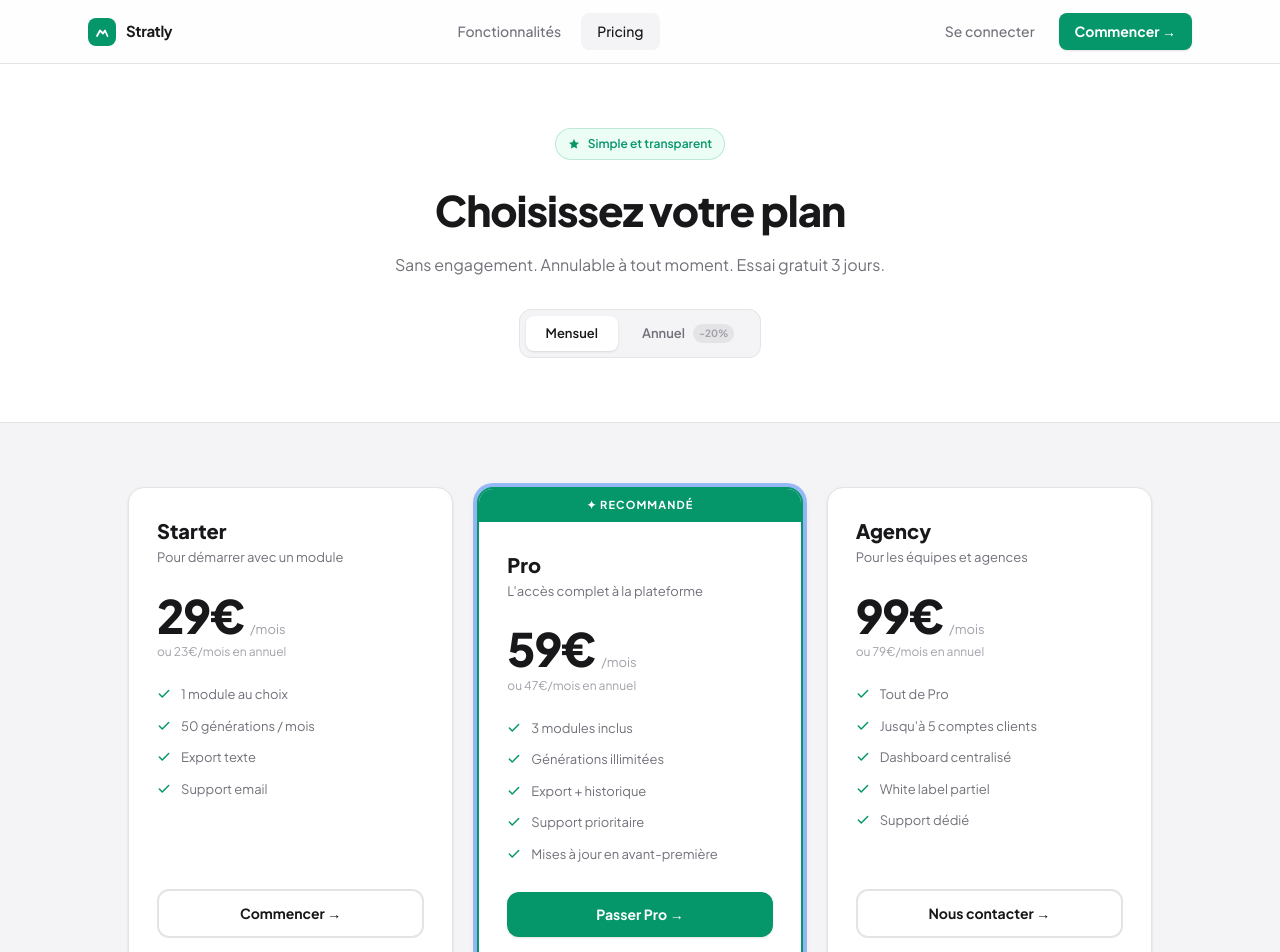
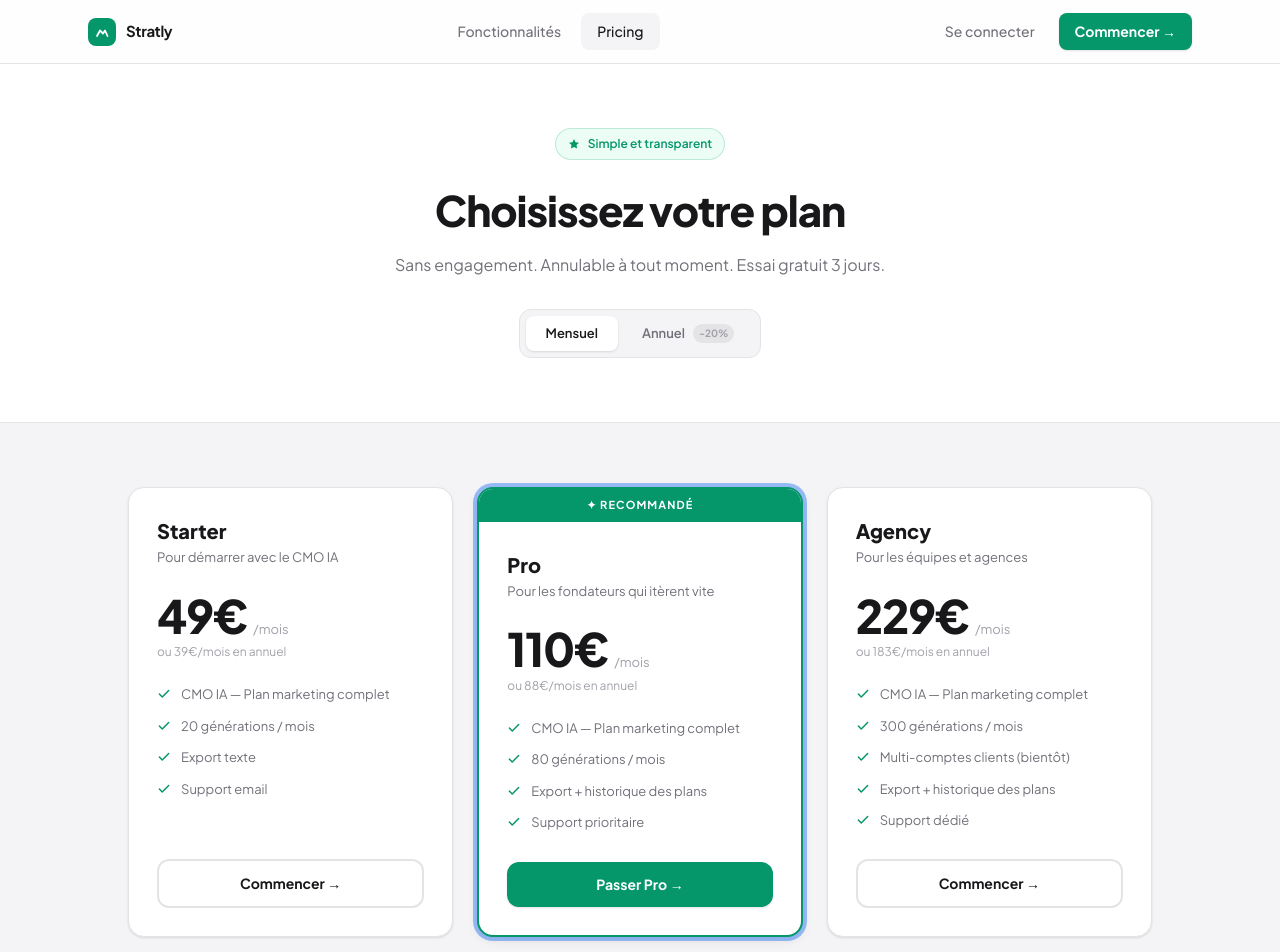
Before and after one commit to noagoncalvesberrichi-arch/GrowthOS, a Next.js app: page /pricing in a window 1280 px wide. Shown: the top 952 px of the page. Built offline with nearby package versions, Linux system fonts and the light colour scheme.

Commit message:
Update: pricing with honest features and new prices

```diff
--- a/app/(marketing)/pricing/page.tsx
+++ b/app/(marketing)/pricing/page.tsx
@@ -7,11 +7,11 @@ const plans = [
   {
     id: 'starter',
     name: 'Starter',
-    monthlyPrice: 29,
-    description: 'Pour démarrer avec un module',
+    monthlyPrice: 49,
+    description: 'Pour démarrer avec le CMO IA',
     features: [
-      '1 module au choix',
-      '50 générations / mois',
+      'CMO IA — Plan marketing complet',
+      '20 générations / mois',
       'Export texte',
       'Support email',
     ],
@@ -22,14 +22,13 @@ const plans = [
   {
     id: 'pro',
     name: 'Pro',
-    monthlyPrice: 59,
-    description: 'L\'accès complet à la plateforme',
+    monthlyPrice: 110,
+    description: 'Pour les fondateurs qui itèrent vite',
     features: [
-      '3 modules inclus',
-      'Générations illimitées',
-      'Export + historique',
+      'CMO IA — Plan marketing complet',
+      '80 générations / mois',
+      'Export + historique des plans',
       'Support prioritaire',
-      'Mises à jour en avant-première',
     ],
     cta: 'Passer Pro',
     href: '/signup',
@@ -38,16 +37,16 @@ const plans = [
   {
     id: 'agency',
     name: 'Agency',
-    monthlyPrice: 99,
+    monthlyPrice: 229,
     description: 'Pour les équipes et agences',
     features: [
-      'Tout de Pro',
-      'Jusqu\'à 5 comptes clients',
-      'Dashboard centralisé',
-      'White label partiel',
+      'CMO IA — Plan marketing complet',
+      '300 générations / mois',
+      'Multi-comptes clients (bientôt)',
+      'Export + historique des plans',
       'Support dédié',
     ],
-    cta: 'Nous contacter',
+    cta: 'Commencer',
     href: '/signup',
     highlighted: false,
   },
@@ -211,9 +210,10 @@ export default function PricingPage() {
           <div className="space-y-0 divide-y divide-border">
             {[
               { q: 'Puis-je changer de plan à tout moment ?', a: 'Oui, vous pouvez upgrader ou downgrader votre plan à tout moment depuis votre espace client. Le changement est effectif immédiatement.' },
-              { q: 'Les générations sont-elles limitées ?', a: 'Le plan Starter inclut 50 générations par mois. Les plans Pro et Agency sont illimités.' },
+              { q: 'Combien de générations sont incluses ?', a: 'Le plan Starter inclut 20 générations par mois, le Pro 80, et l\'Agency 300. Chaque génération produit un plan marketing complet (posts LinkedIn, emails, script prospection, analyse stratégique).' },
+              { q: 'Que se passe-t-il si je dépasse mon quota ?', a: 'Si vous atteignez la limite de votre plan, vous pouvez soit attendre le mois suivant, soit upgrader vers un plan supérieur pour débloquer plus de générations.' },
               { q: 'Que se passe-t-il à la fin de l\'essai gratuit ?', a: 'À la fin des 3 jours d\'essai, votre compte passe automatiquement en plan gratuit limité, sans frais. Vous pouvez upgrader quand vous le souhaitez.' },
-              { q: 'Le contenu généré est-il vraiment personnalisé ?', a: 'Oui. Claude AI génère du contenu entièrement personnalisé en fonction de votre produit, votre cible et vos objectifs. Aucun contenu générique.' },
+              { q: 'Le contenu généré est-il vraiment personnalisé ?', a: 'Oui. Claude AI génère du contenu entièrement personnalisé en fonction de votre produit, votre cible, votre type de business et vos objectifs. Aucun contenu générique.' },
             ].map((faq) => (
               <div key={faq.q} className="py-5">
                 <p className="font-syne text-[15px] font-semibold text-text mb-2">{faq.q}</p>
```
